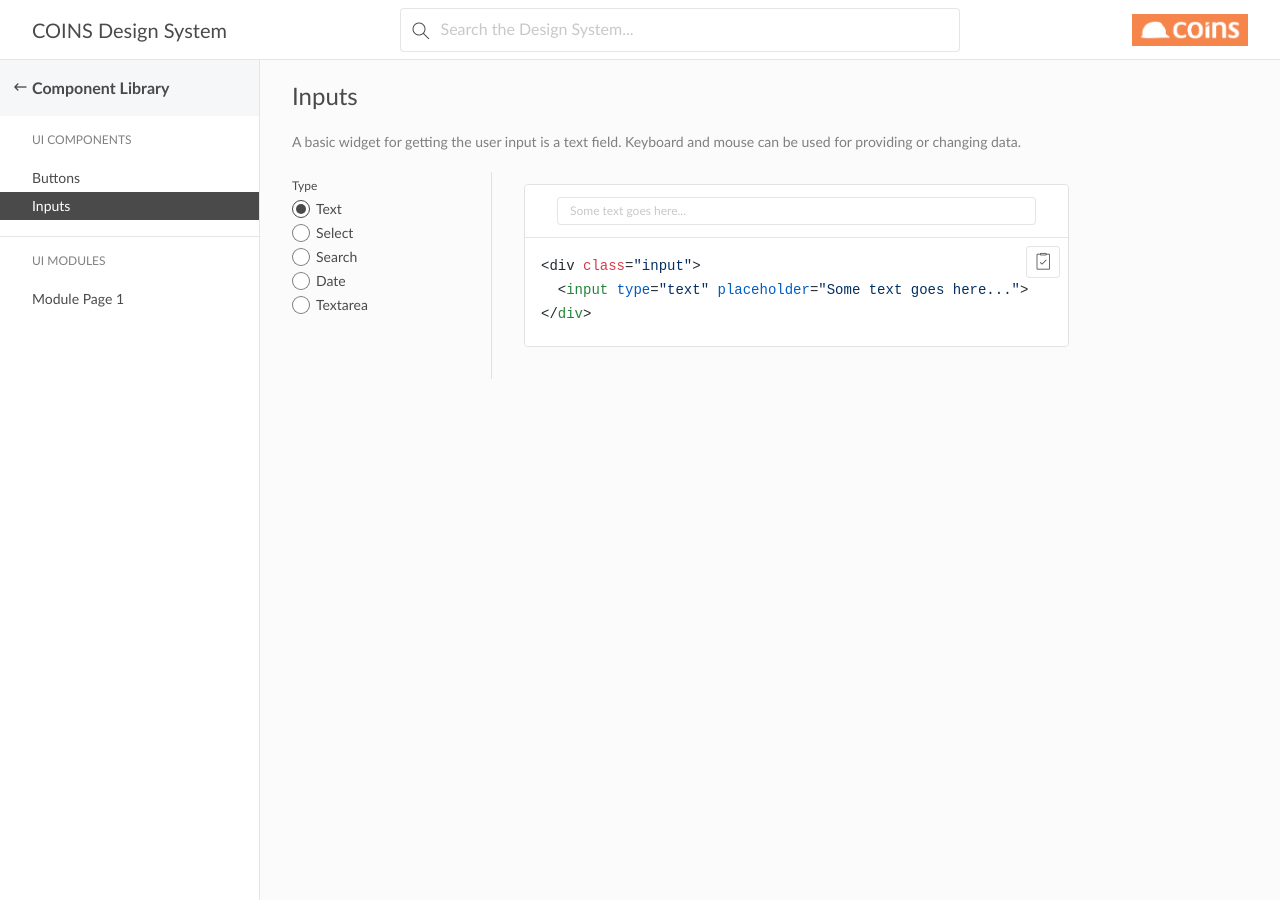
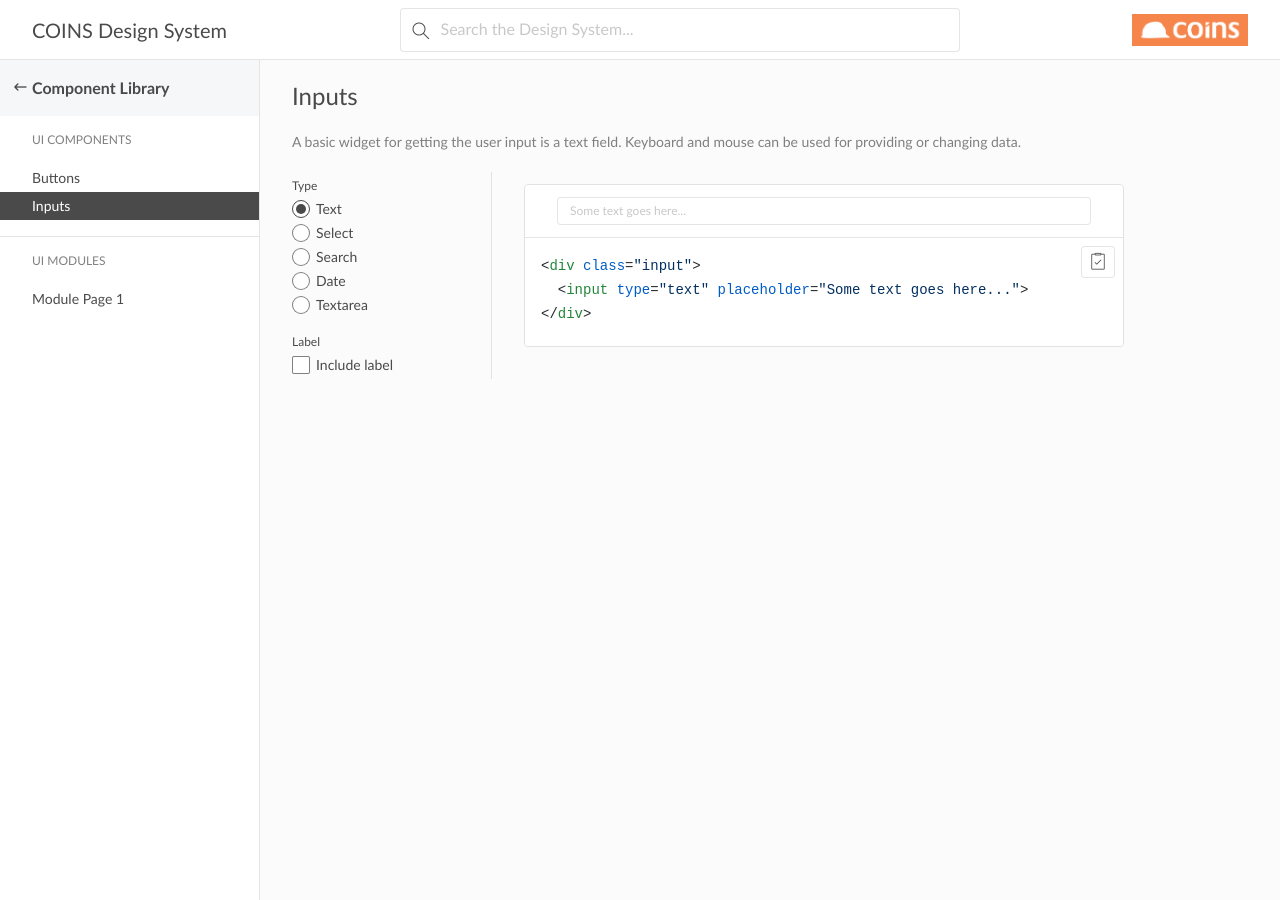
Before and after one commit to COINS-Naz/coins-design-system, a Jekyll site: the page built from _posts/2021-04-05-inputs.html, in a window 1280 px wide. Built offline with Jekyll 4.4.1, drawn with Linux system fonts in a browser that asks for light colours; nearby versions of some CDN libraries; some web fonts are replaced.

Commit message:
smallfix to highlighter, add labels config

```diff
--- a/_config.yml
+++ b/_config.yml
@@ -1,5 +1,5 @@
-url: https://coins-naz.github.io
-baseurl: /coins-design-system
+# url: https://coins-naz.github.io
+# baseurl: /coins-design-system
 
 title: COINS Design System
 author: Coins Construction Cloud
--- a/_posts/2021-04-05-inputs.html
+++ b/_posts/2021-04-05-inputs.html
@@ -28,7 +28,11 @@
           <input type="radio" name="type"
                  data-class-toggle='select'
                  data-class-remove='date search textarea'
-                 data-child-replace='<select><option>Option1</option><option>Option2</option><option>Option3</option></select>'>
+                 data-child-replace='<select>
+    <option>Option 1</option>
+    <option>Option 2</option>
+    <option>Option 3</option>
+  </select>'>
           <span>Select</span>
         </label>
       </div>
@@ -60,6 +64,19 @@
         </label>
       </div>
     </div>
+    <!-- Label -->
+    <div class="with-label">
+      <label class="label">Label</label>
+      <div>
+        <label class="checkbox">
+          <input type="checkbox"
+                 data-class-toggle="with-label"
+                 data-prepend='
+  <label for="field" class="label">Field label</label>'>
+          <span>Include label</span>
+        </label>
+      </div>
+    </div>
   </div>
   <!-- Preview -->
   <div class="component-builder-preview">
--- a/_sass/documentation.scss
+++ b/_sass/documentation.scss
@@ -224,7 +224,7 @@
   margin-top: 12px;
   margin-bottom: 32px;
   overflow: hidden;
-
+  width: 600px;
   .preview {
     padding: 12px 32px;
     border-bottom: 1px solid $color-separator;
--- a/_sass/modules/inputs.scss
+++ b/_sass/modules/inputs.scss
@@ -218,3 +218,11 @@
     color: $color-black-7;
   }
 }
+
+.input.with-label {
+  margin-top: 18px;
+  & > .label {
+    position: absolute;
+    top: -18px;
+  }
+}
```
Also changed, not shown: _layouts/page.html (+5 -3 lines).
